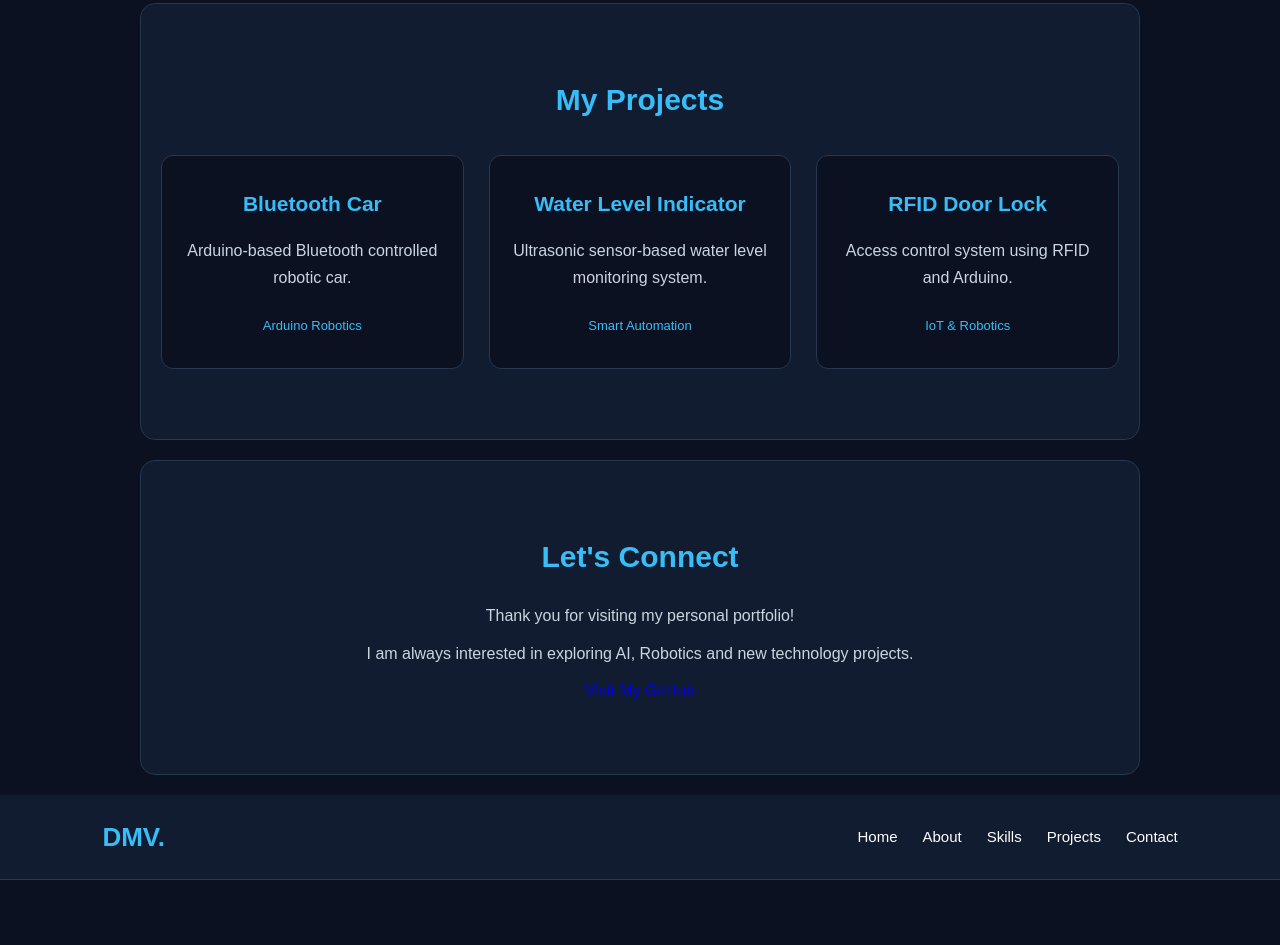
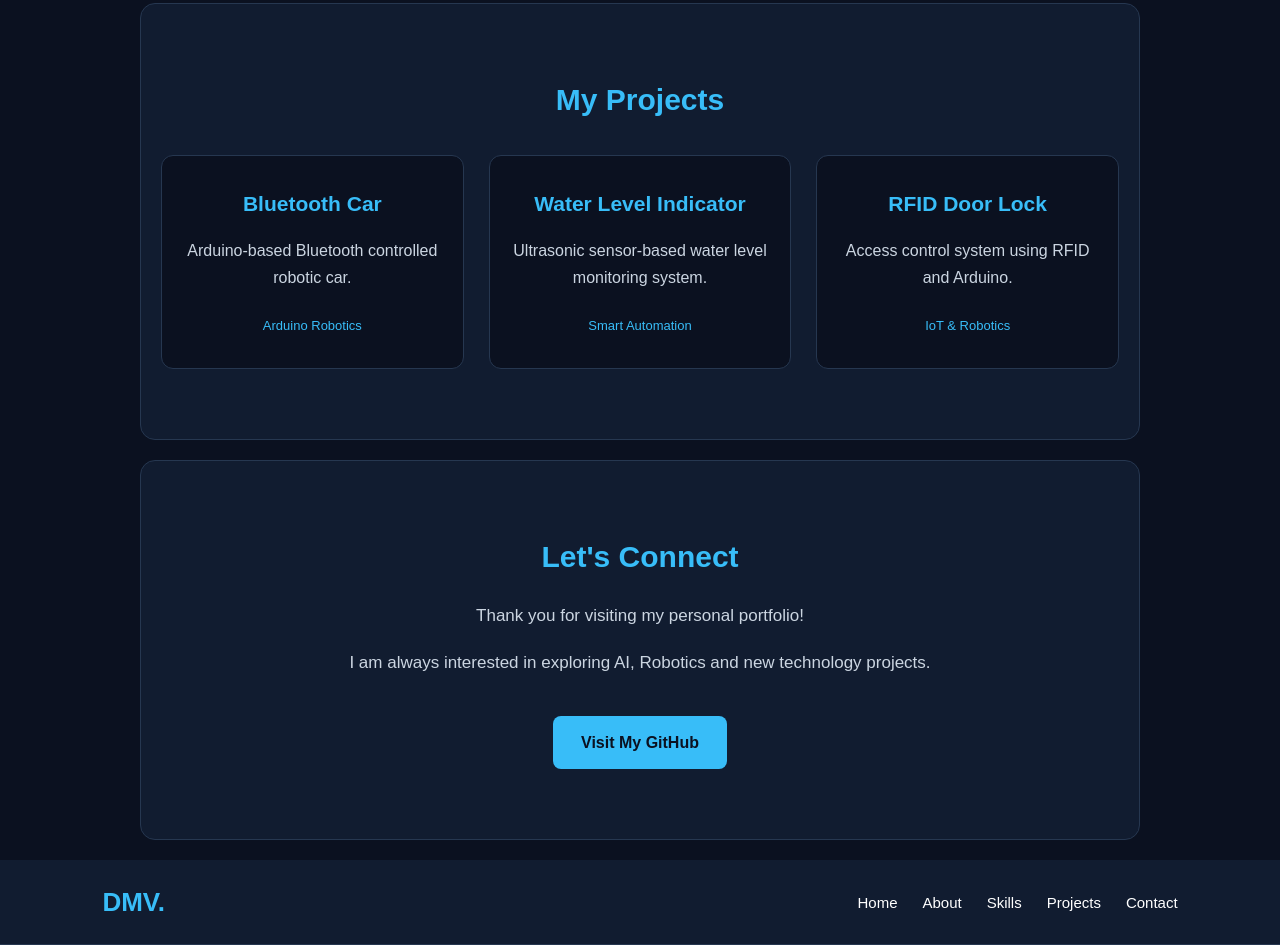
Before and after one commit to mvdharaneeshmvdharaneesh143-sketch/dharaneesh-portfolio, a plain HTML site: page index.html in a window 1280 px wide. Shown: the part 1907-2852 px from the top of the page. Before the commit the page ends 2787 px from the top, so only its background shows below. Drawn offline with Linux system fonts and the light colour scheme.

Commit message:
Style professional contact section

```diff
--- a/style.css
+++ b/style.css
@@ -249,3 +249,38 @@ section:not(#home):hover {
     border-color: #38bdf8;
     box-shadow: 0 8px 25px rgba(56, 189, 248, 0.12);
 }
+
+/* CONTACT SECTION */
+
+.contact-content {
+    max-width: 700px;
+    margin: 0 auto;
+}
+
+.contact-content p {
+    color: #cbd5e1;
+    font-size: 17px;
+    margin-bottom: 18px;
+}
+
+/* CONTACT BUTTON */
+
+.contact-button {
+    display: inline-block;
+    margin-top: 20px;
+    padding: 13px 28px;
+    background: #38bdf8;
+    color: #0b1120;
+    text-decoration: none;
+    font-weight: bold;
+    border-radius: 8px;
+    transition: 0.3s ease;
+}
+
+/* BUTTON HOVER EFFECT */
+
+.contact-button:hover {
+    background: #ffffff;
+    transform: translateY(-4px);
+    box-shadow: 0 8px 20px rgba(56, 189, 248, 0.2);
+}
```
